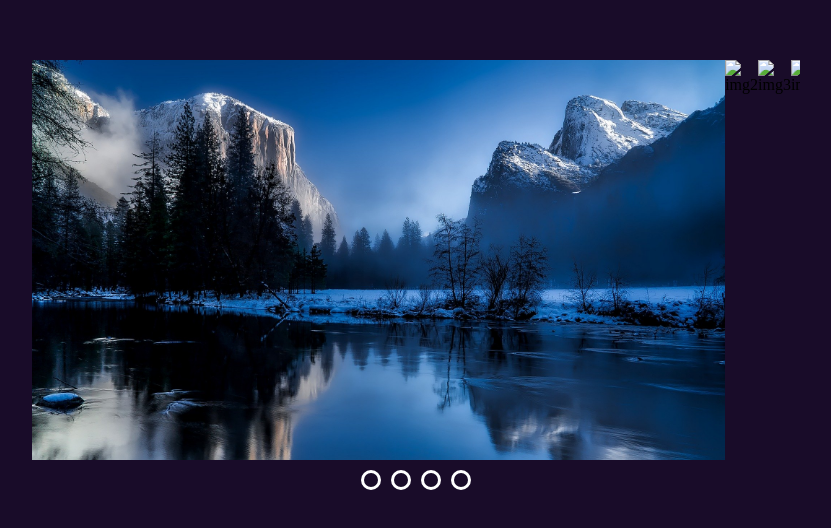
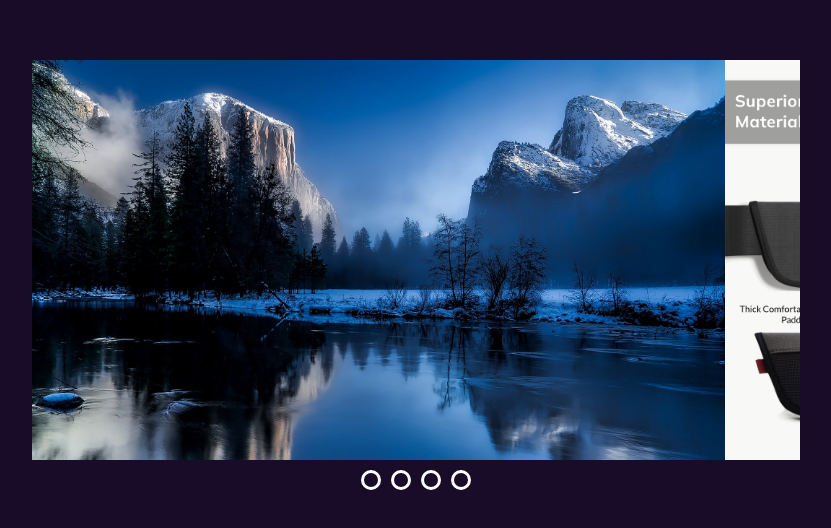
Before and after one commit to YasserElMehdiDIB/MehdiDIB, a plain HTML site: page index.html in a window 1280 px wide. Shown: the part 120-648 px from the top of the page, without its empty margins (224-1055 px from the left). Drawn offline with Linux system fonts and the light colour scheme.

Commit message:
Update index.html

```diff
--- a/index.html
+++ b/index.html
@@ -15,9 +15,9 @@
             <input type="radio" name="slide" id="img4">
 
             <img src="./1.jpg" class="m1" alt="img1">
-            <img src="./2.jpg" class="m2" alt="img2">
-            <img src="./3.jpg" class="m3" alt="img3">
-            <img src="./4.jpg" class="m4" alt="img4">
+            <img src="./2.jpeg" class="m2" alt="img2">
+            <img src="./3.jpeg" class="m3" alt="img3">
+            <img src="./4.jpeg" class="m4" alt="img4">
         </div>
         <div class="dots">
             <label for="img1"></label>
```
